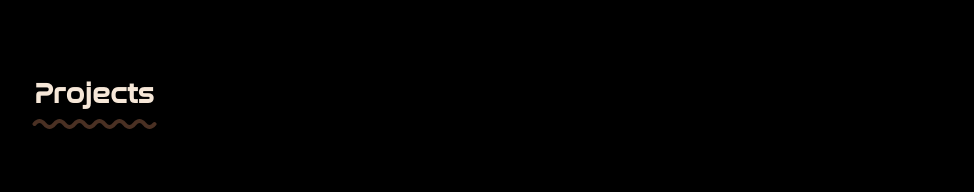
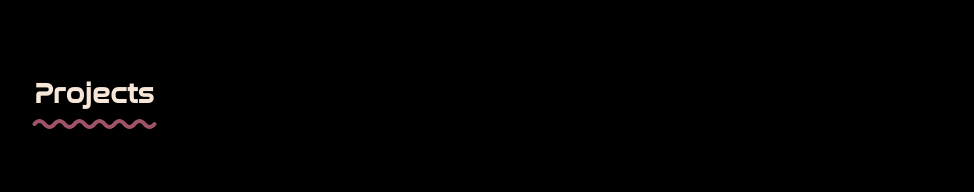
Before and after one commit to shrad059/portfolio, a React (Create React App) app: page / in a window 1280 px wide. Shown: the part 1608-1800 px from the top of the page, without its empty margins (149-1123 px from the left). Built offline with nearby package versions, Linux system fonts and the light colour scheme.

Commit message:
Fixed ui errors

```diff
--- a/src/components/Portfolio.js
+++ b/src/components/Portfolio.js
@@ -69,7 +69,7 @@ const Portfolio = () => {
               <path
                 d="M 0 6 Q 5 0, 10 6 T 20 6 T 30 6 T 40 6 T 50 6 T 60 6 T 70 6 T 80 6 T 90 6 T 100 6 T 110 6 T 120 6"
                 fill="none"
-                stroke="currentColor"
+                stroke="#9f5366"
                 strokeWidth="4"
                 strokeLinecap="round"
               />
```
Also changed, not shown: 1 other file (tests, documents, lock files or other folders).
